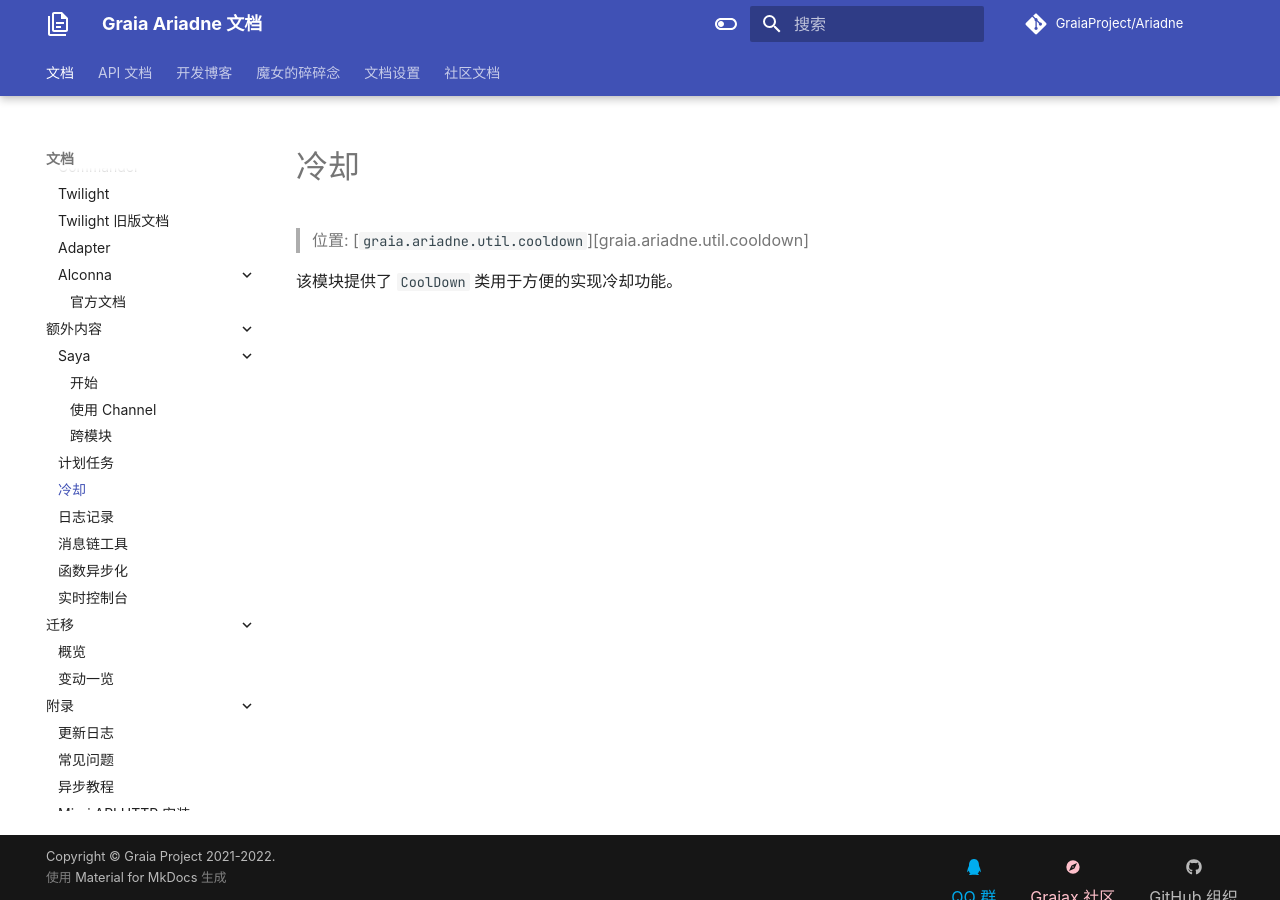
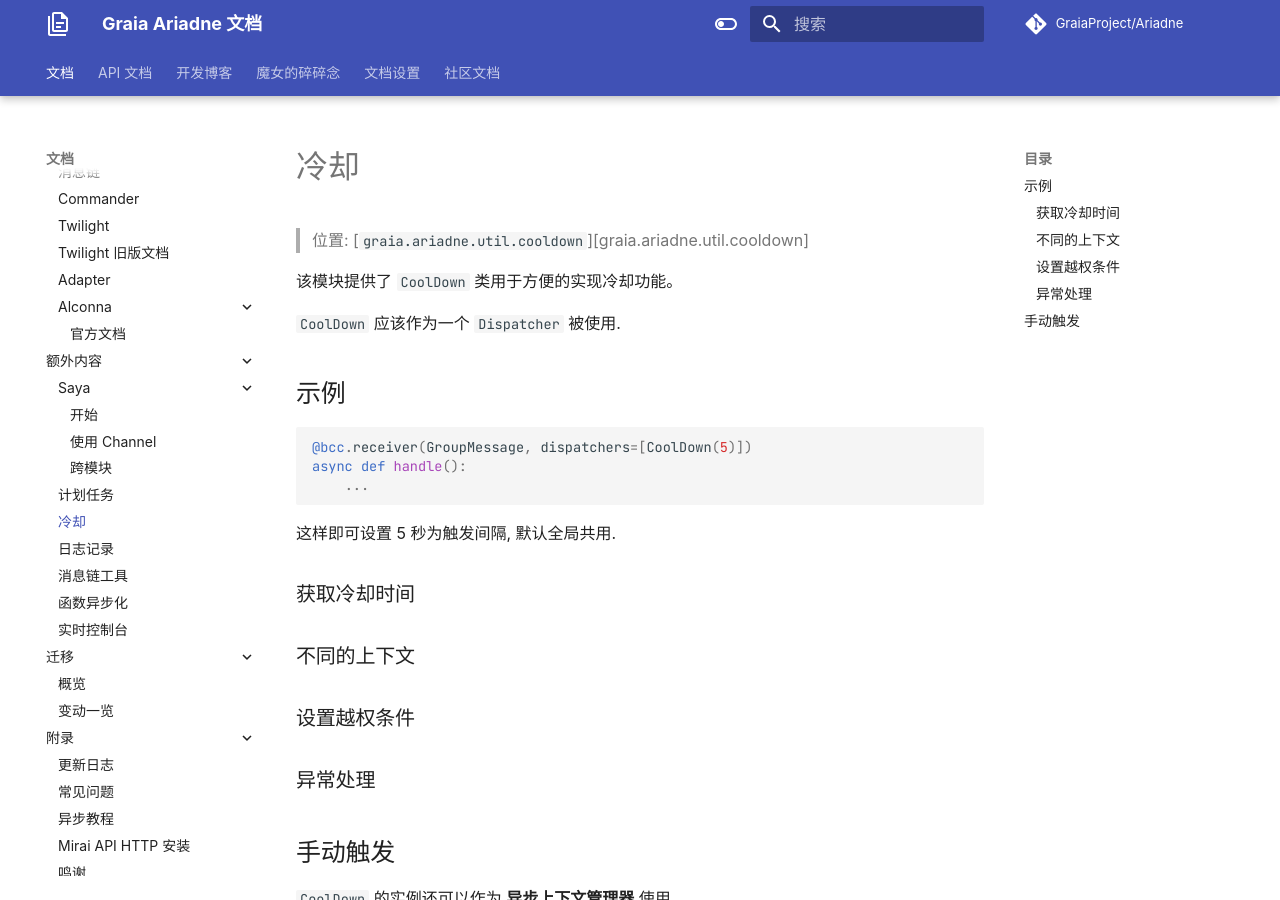
Before and after one commit to GraiaProject/Ariadne, an MkDocs documentation site: the page built from docs/extra/cooldown.md, in a window 1280 px wide and 900 px high. Built offline with MkDocs 1.6.1 and Material for MkDocs 9.7.7, drawn with Linux system fonts in a browser that asks for light colours; comment, search, counter and statistics services are not loaded.

Commit message:
:book:update docs

````diff
--- a/docs/extra/cooldown.md
+++ b/docs/extra/cooldown.md
@@ -3,3 +3,27 @@
 > 位置: [`graia.ariadne.util.cooldown`][graia.ariadne.util.cooldown]
 
 该模块提供了 `CoolDown` 类用于方便的实现冷却功能。
+
+`CoolDown` 应该作为一个 `Dispatcher` 被使用.
+
+## 示例
+
+```py
+@bcc.receiver(GroupMessage, dispatchers=[CoolDown(5)])
+async def handle():
+    ...
+```
+
+这样即可设置 5 秒为触发间隔, 默认全局共用.
+
+### 获取冷却时间
+
+### 不同的上下文
+
+### 设置越权条件
+
+### 异常处理
+
+## 手动触发
+
+`CoolDown` 的实例还可以作为 **异步上下文管理器** 使用.
````
Also changed, not shown: docs/appendix/CHANGELOG.md (+1 -1 lines), docs/appendix/faq.md (+15 -0 lines).
